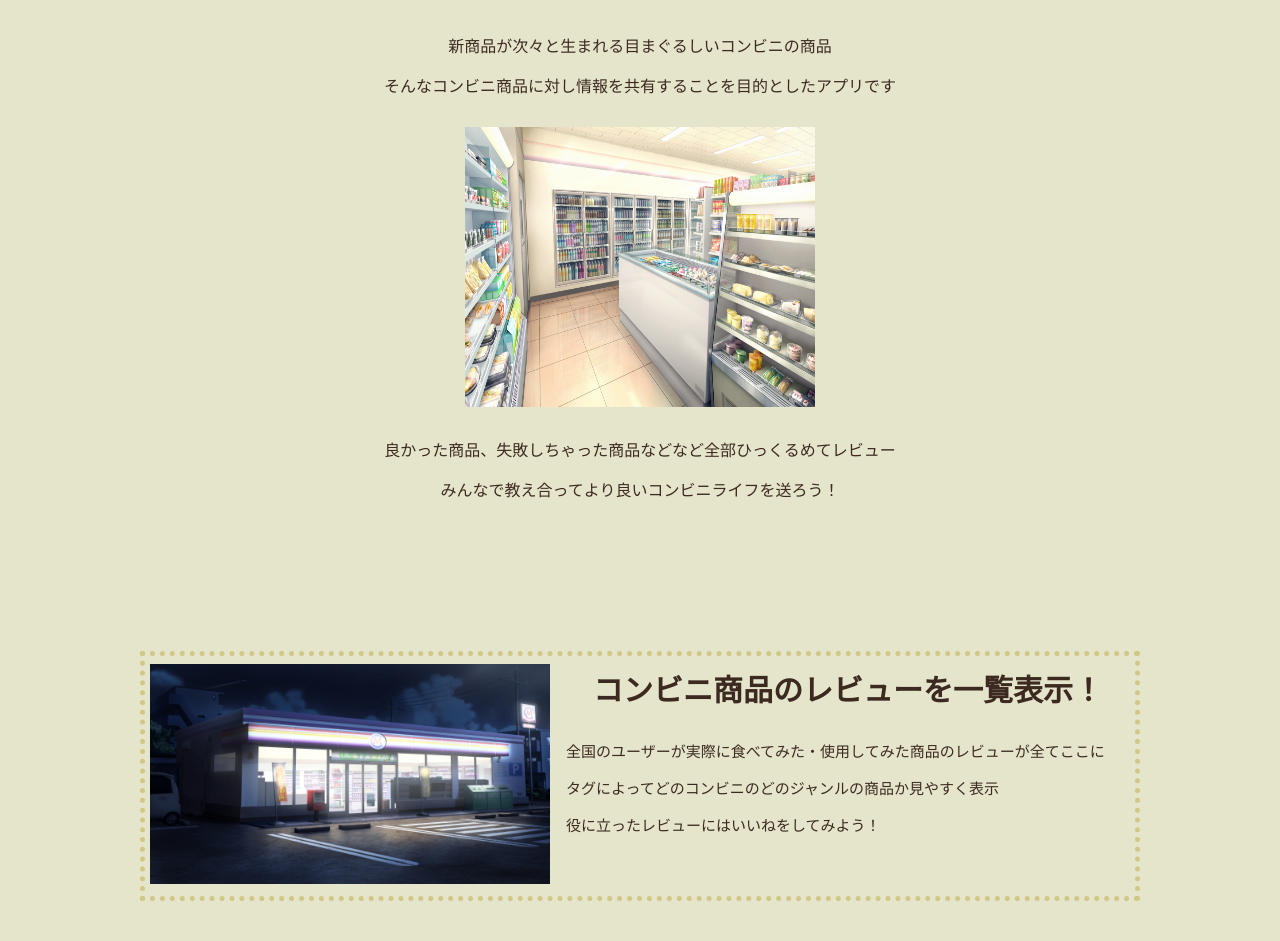
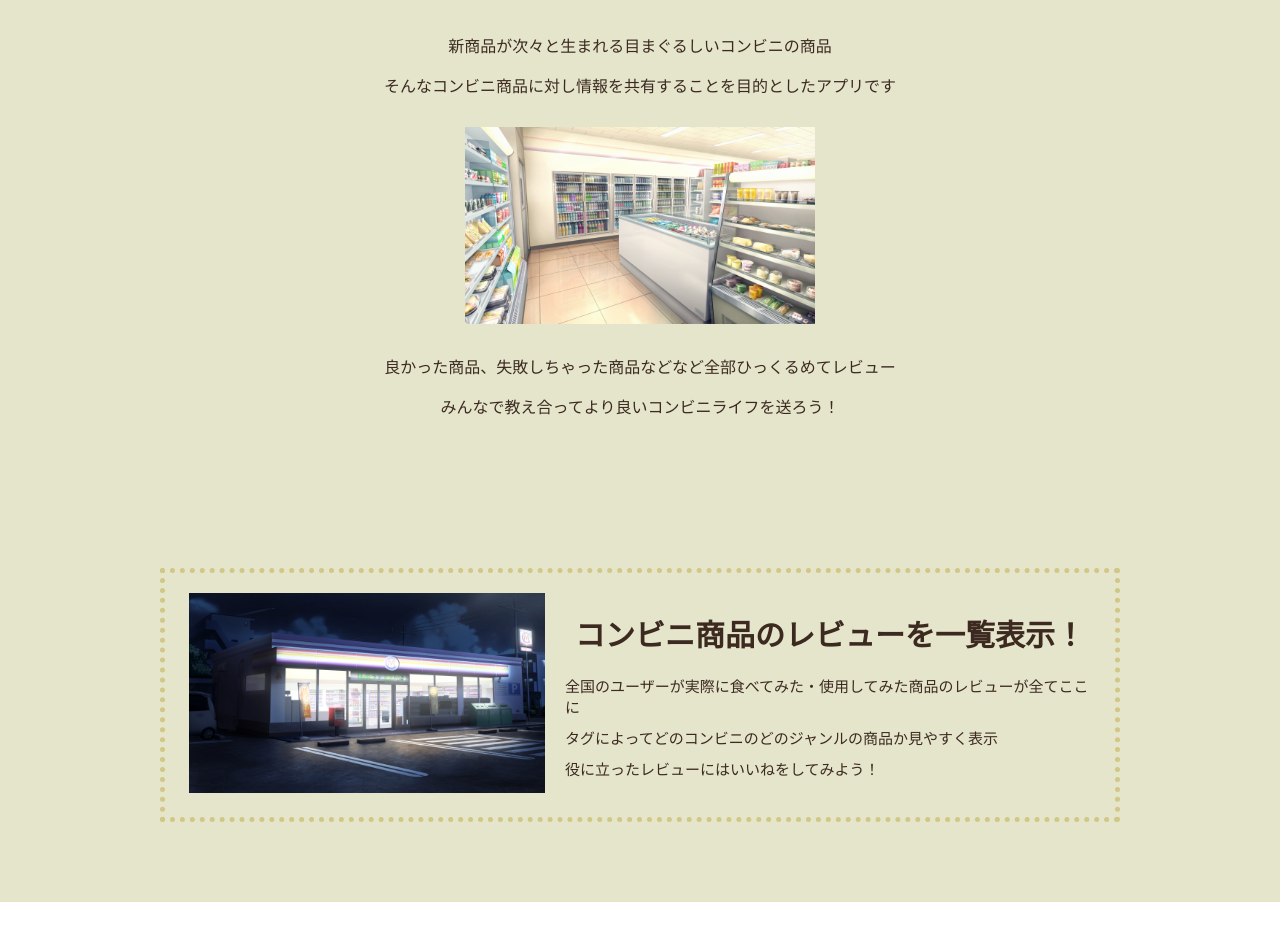
Before and after one commit to tatsuya1981/Petit-March-, a Next.js app in the folder frontend/: page / in a window 1280 px wide. Shown: the part 1100-2041 px from the top of the page. After the commit the page ends 2002 px from the top, so only its background shows below. Built offline with nearby package versions, Linux system fonts and the light colour scheme; a web font is replaced by a local one.

Commit message:
説明文のレスポンシブ対応

```diff
--- a/frontend/src/app/(routes)/page.module.scss
+++ b/frontend/src/app/(routes)/page.module.scss
@@ -3,7 +3,6 @@
 .main {
   display: flex;
   flex-direction: column;
-  // justify-content: space-between;
   align-items: center;
   padding: 5rem 3rem;
   min-height: 100vh;
@@ -61,10 +60,13 @@
 .image {
   position: relative;
   margin-bottom: 30px;
-  width: 350px;
-  height: 280px;
+  max-width: 350px;
+  width: 100%;
+  max-height: 280px;
+  height: auto;
+  object-fit: contain;
   @include min('sm') {
-    width: 300px;
+    max-width: 300px;
   }
 }
 
--- a/frontend/src/app/components/molecules/topDiscription/index.module.scss
+++ b/frontend/src/app/components/molecules/topDiscription/index.module.scss
@@ -4,41 +4,68 @@
   display: flex;
   align-items: center;
   justify-content: center;
-  width: 1000px;
-  height: 250px;
+  max-width: 1080px;
+  width: 100%;
+  min-height: 250px;
   border: 5px dotted rgb(209, 199, 134);
-  padding: 5px;
+  padding: 20px;
+  margin: 0 auto;
+  box-sizing: border-box;
+  @include min('lg') {
+    max-width: 768px;
+  }
+  @include min('md') {
+    flex-direction: column;
+    max-width: 400px;
+  }
+  @include min('sm') {
+    max-width: 320px;
+  }
 }
 
 .imageContainer {
-  width: 400px;
+  flex: 0 0 auto;
+  width: 40%;
+  max-width: 400px;
+  @include min('md') {
+    width: 100%;
+    max-width: 100%;
+    margin-bottom: 20px;
+  }
+}
+
+.logo {
+  width: 100%;
+  max-width: 100%;
+  height: auto;
+  max-height: 200px;
+  object-fit: contain;
 }
 
 .textContainer {
-  width: 600px;
-  height: 220px;
+  flex: 1 1 auto;
   padding-left: 1rem;
+  display: flex;
+  flex-direction: column;
+  justify-content: center;
+  @include min('md') {
+    width: 100%;
+    padding-left: 0;
+  }
 }
 
 .topText {
-  font-size: 30px;
+  font-size: clamp(20px, 4vw, 30px);
   font-weight: bold;
   text-align: center;
-  padding-bottom: 30px;
-}
-
-.textWrapper {
-  height: 100%;
-  display: flex;
-  align-items: center;
+  margin-bottom: 20px;
 }
 
 .text {
-  display: flex;
-  flex-direction: column;
-  padding-bottom: 1rem;
-  font-size: 15px;
+  font-size: clamp(14px, 2vw, 15px);
+  margin-bottom: 10px;
+
+  &:last-child {
+    margin-bottom: 0;
+  }
 }
-.text:last-child {
-  padding-bottom: 0;
-}
--- a/frontend/src/app/components/scrollAnimation/index.tsx
+++ b/frontend/src/app/components/scrollAnimation/index.tsx
@@ -12,7 +12,7 @@ const ScrollComponent: React.FC<Props> = ({ children }) => {
   const ref = useRef(null);
   const isInView = useInView(ref, {
     once: true,
-    amount: 0.1,
+    amount: 0.2,
   });
 
   useEffect(() => {
```
